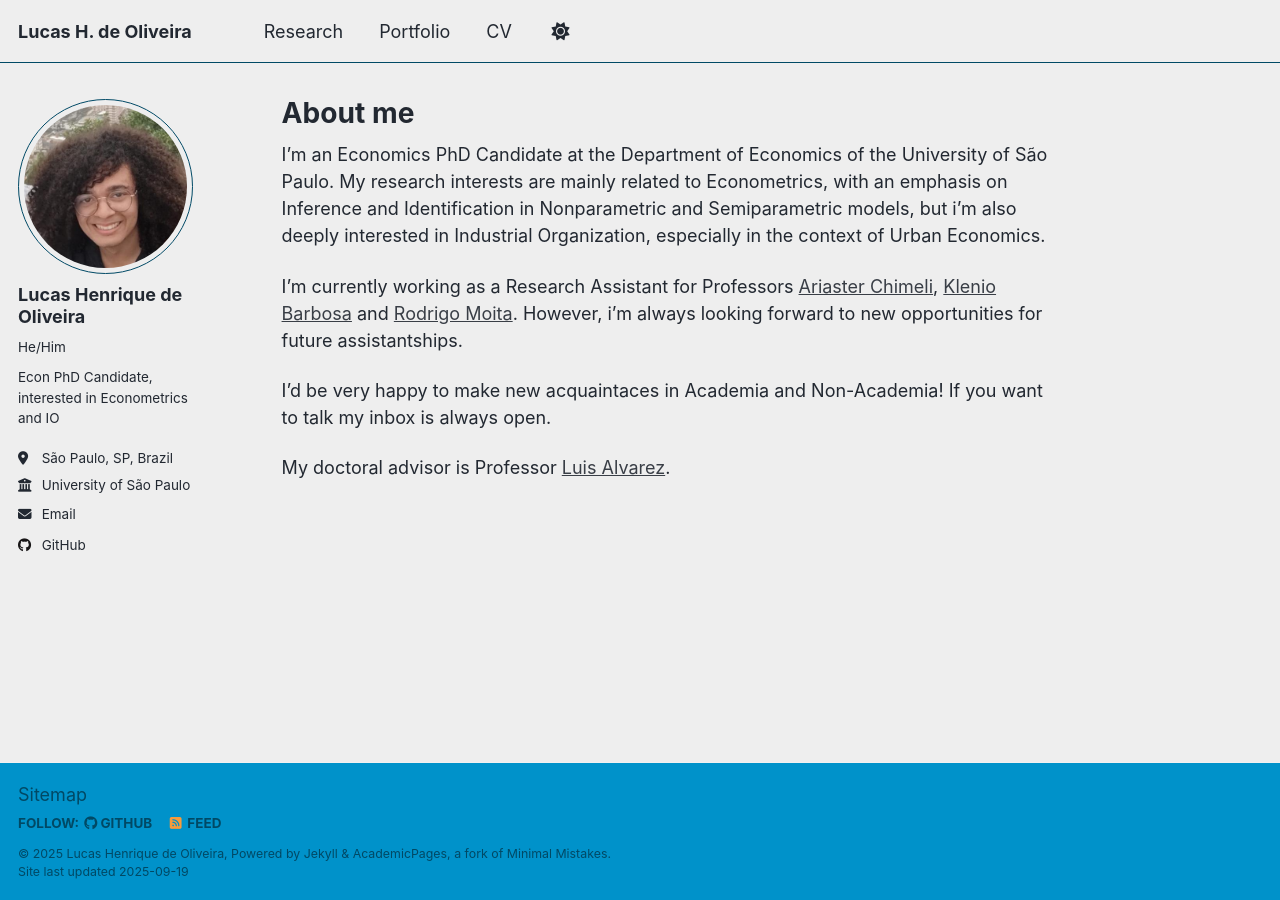
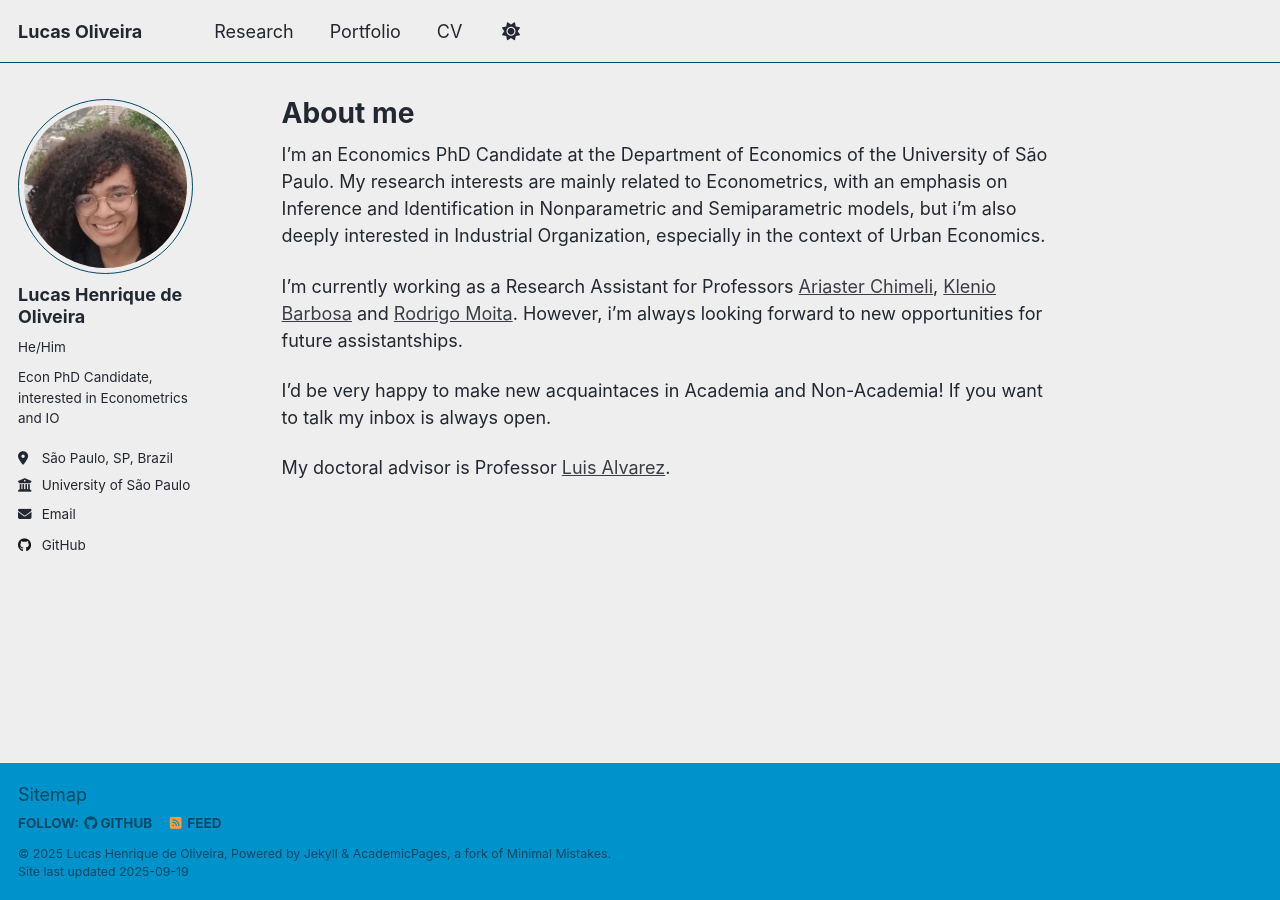
Before and after one commit to L-H-O/L-H-O.github.io, a Jekyll site: the page built from _pages/about.md, in a window 1280 px wide. Built offline with Jekyll 4.4.1, drawn with Linux system fonts in a browser that asks for light colours; a script that is not in the unit is left out.

Commit message:
Update _config.yml

```diff
--- a/_config.yml
+++ b/_config.yml
@@ -9,11 +9,11 @@
 # Basic Site Settings
 locale                   : "en-US"
 site_theme               : "air" # Currently available options are "default", "air"
-title                    : "Lucas H. de Oliveira"
+title                    : "Lucas Oliveira"
 title_separator          : "-"
 name                     : &name "Lucas Henrique de Oliveira"
 description              : &description "Econ PhD Candidate - Econometris & Industrial Organization"   # Update this with a general description of your site, this is the default if not overridden by a page
-url                      : "https://l-h-o.github.io" # The base hostname & protocol for your site e.g. "https://[your GitHub username].github.io",
+url                      : https://l-h-o.github.io # The base hostname & protocol for your site e.g. "https://[your GitHub username].github.io",
                                                            # or if you already have some other page hosted on Github then use "https://[your GitHub username].github.io/[Your Repo Name]"
 baseurl                  : "" # the subpath of your site, e.g. "/blog"
 repository               : "academicpages/L-H-O.github.io"
```
